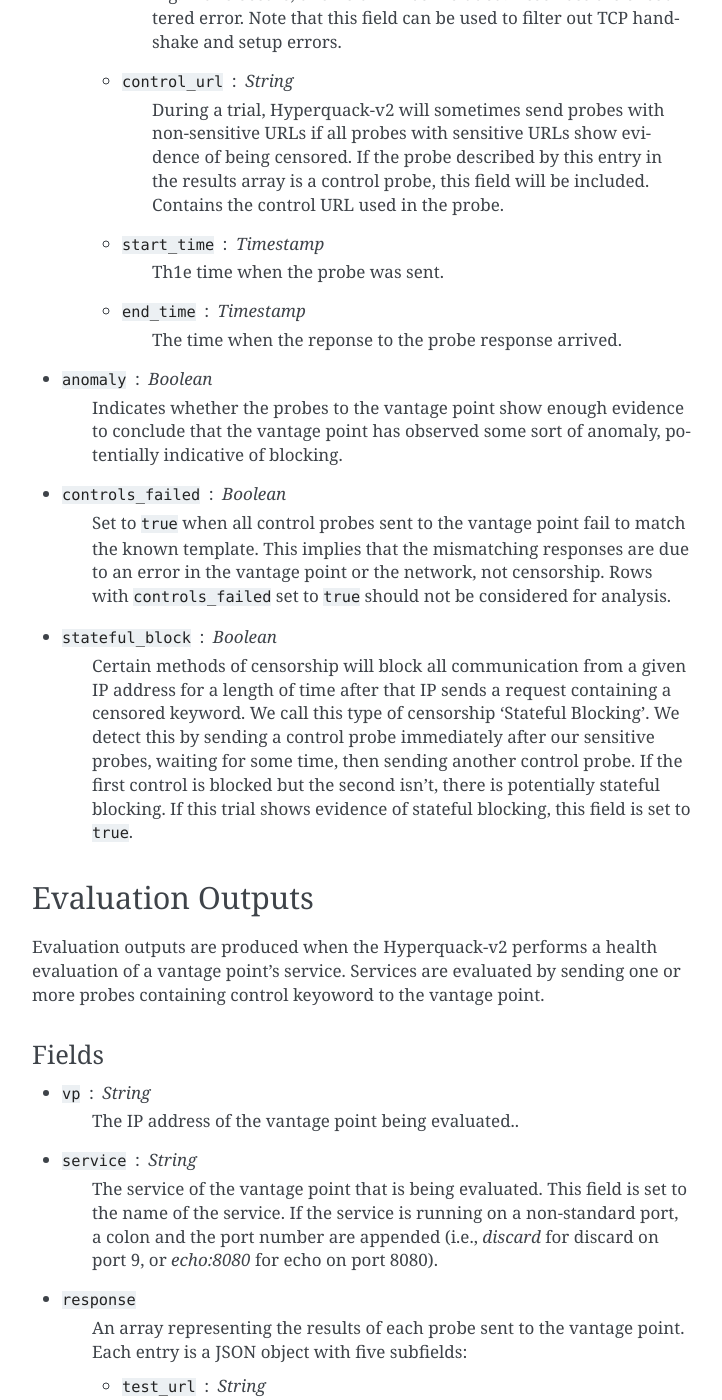
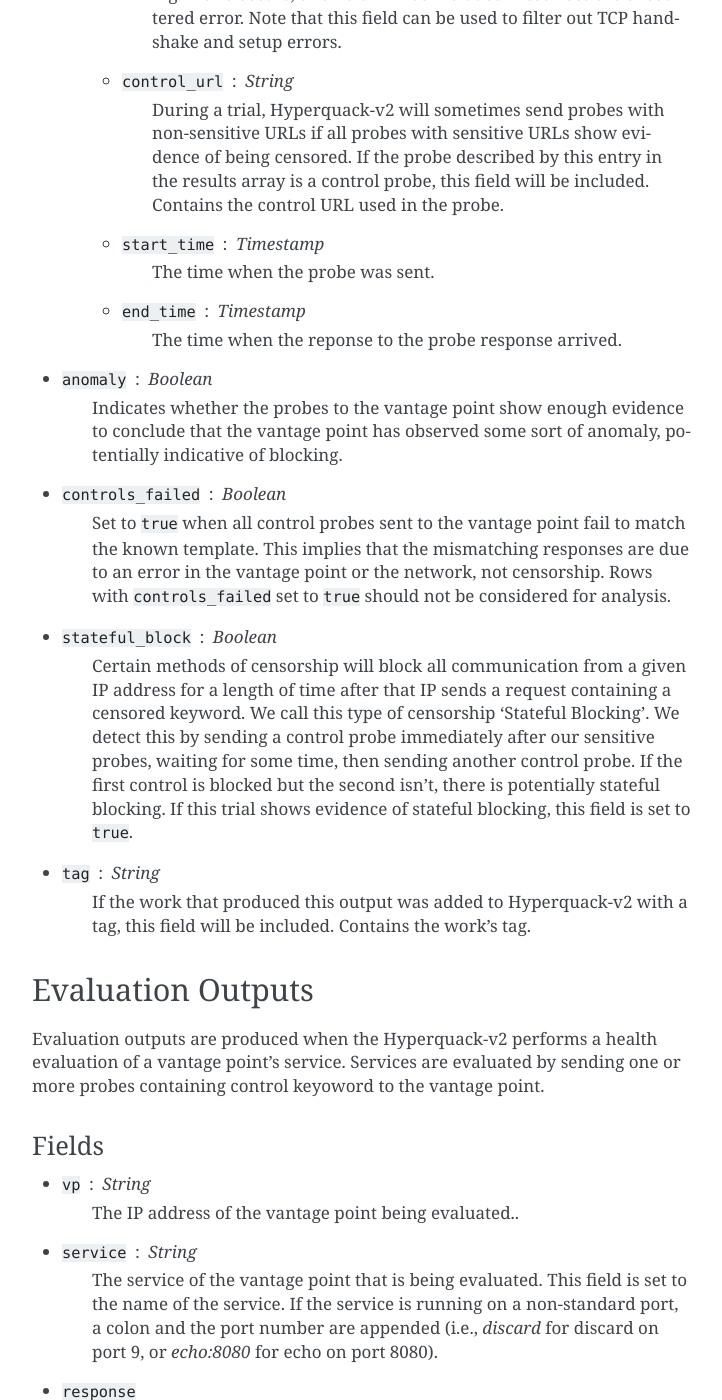
Before and after one commit to censoredplanet/censoredplanet, a Sphinx documentation site: the page built from docs/hyperquackv2.rst, in a window 1280 px wide and 1400 px high, scrolled down 1479 px. Shown: the whole window, without its empty margins (388-1110 px from the left). Built offline with Sphinx 7.4.7, drawn with Linux system fonts in a browser that asks for light colours; some of the changed text lies outside the part shown.

Commit message:
fixed a small typo, added tag fields

```diff
--- a/docs/hyperquackv2.rst
+++ b/docs/hyperquackv2.rst
@@ -67,7 +67,7 @@
         results array is a control probe, this field will be included. Contains
         the control URL used in the probe.
     * :code:`start_time` : Timestamp
-        Th1e time when the probe was sent.
+        The time when the probe was sent.
     * :code:`end_time` : Timestamp
         The time when the reponse to the probe response arrived.
 
@@ -89,6 +89,9 @@
     first control is blocked but the second isn’t, there is potentially
     stateful blocking. If this trial shows evidence of stateful blocking,
     this field is set to :code:`true`.
+* :code:`tag` : String
+    If the work that produced this output was added to Hyperquack-v2 with a tag,
+    this field will be included. Contains the work's tag.
 
 ******************
 Evaluation Outputs
@@ -139,6 +142,9 @@
     If there was an issue in generating the template for this service, this
     field will be included. Describes the issue encountered when generating the
     template or when comparing subsequent control probes to the template.
+* :code:`tag` : String
+    If the work that produced this output was added to Hyperquack-v2 with a tag,
+    this field will be included. Contains the work's tag.
 
 *************
 Notes
```
